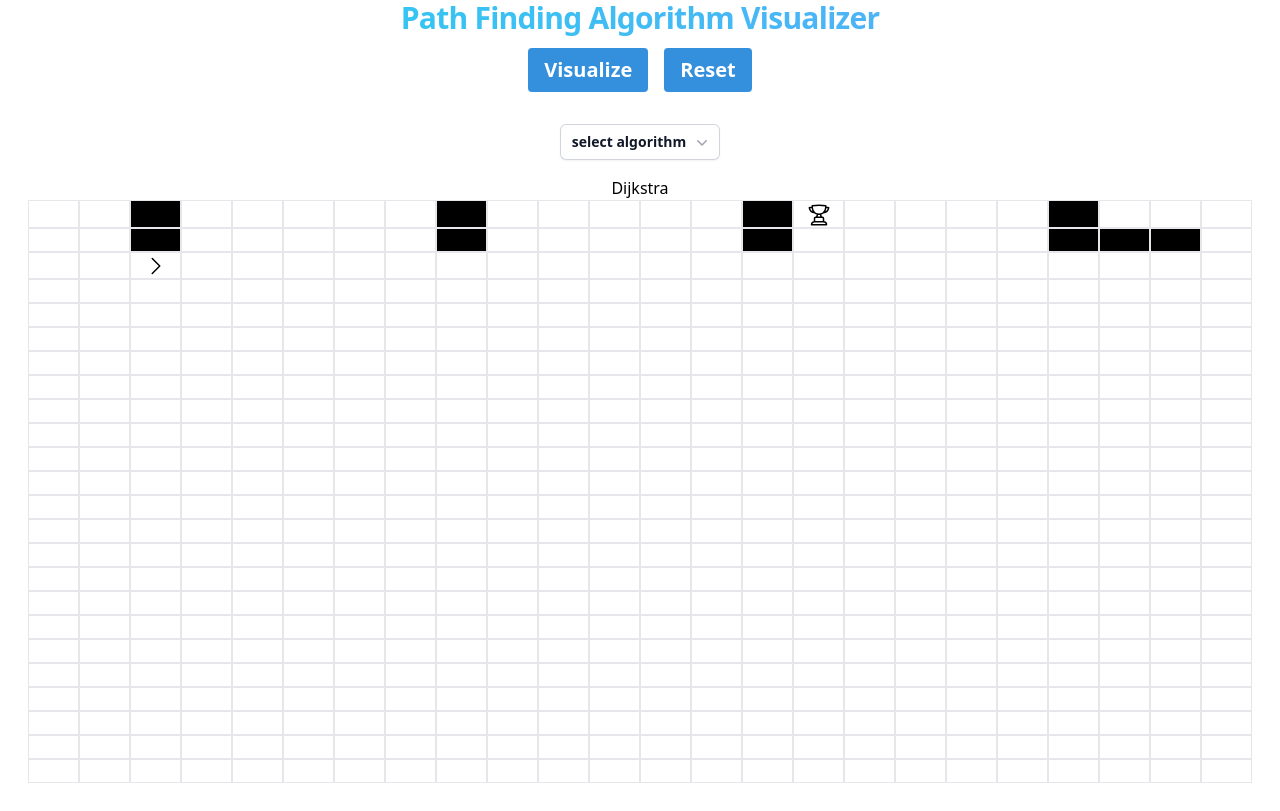
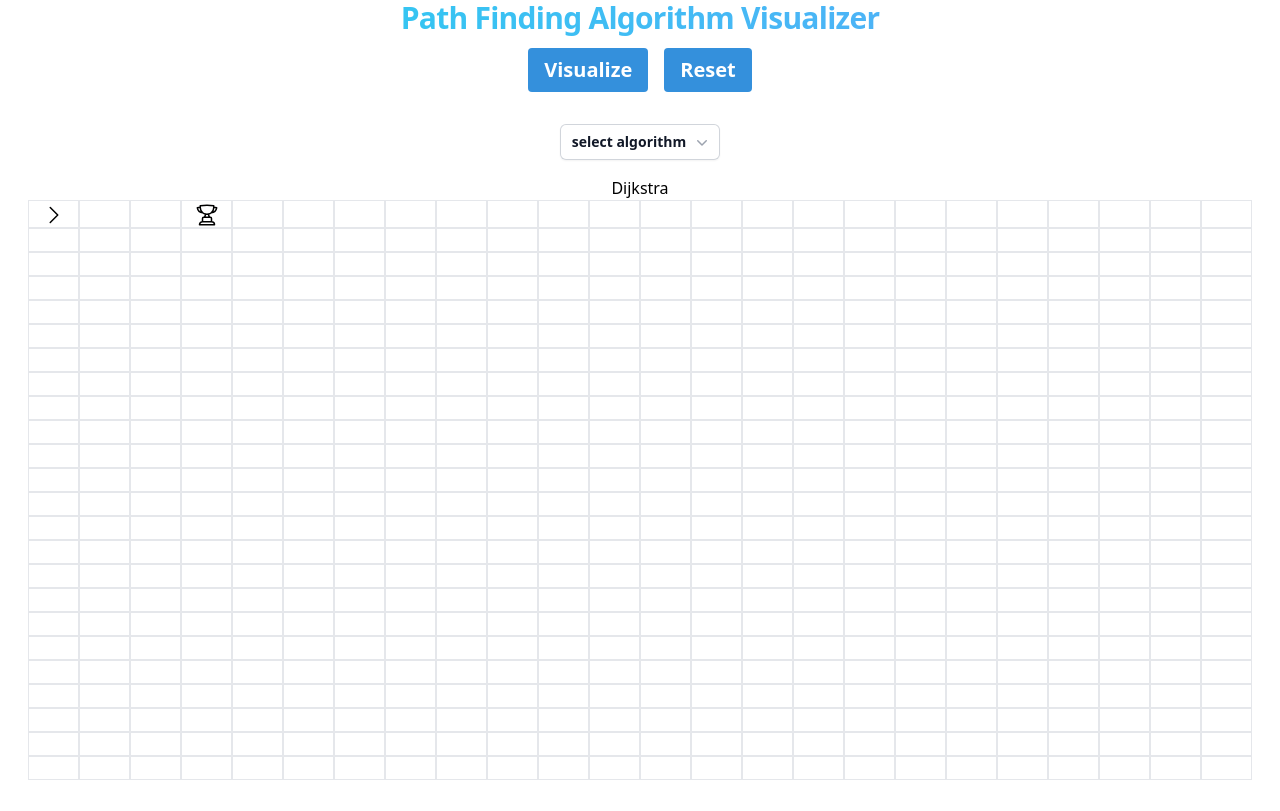
Before and after one commit to fahad-ejaz/path-visualizer, a React (Create React App) app: page / in a window 1280 px wide. Built offline with nearby package versions, Linux system fonts and the light colour scheme.

Commit message:
Fix Add Walls

```diff
--- a/src/App.js
+++ b/src/App.js
@@ -62,7 +62,7 @@ const initialWallsSm = [14, 8, 20, 26, 32, 38, 44, 45, 46, 2];
         setEnd(206)
         setStart(200)
       }
-      if(width <= 1400){
+      if(width <= 800){
         setWalls(initialWallsSm)
         setEnd(15)
         setStart(50)
```
